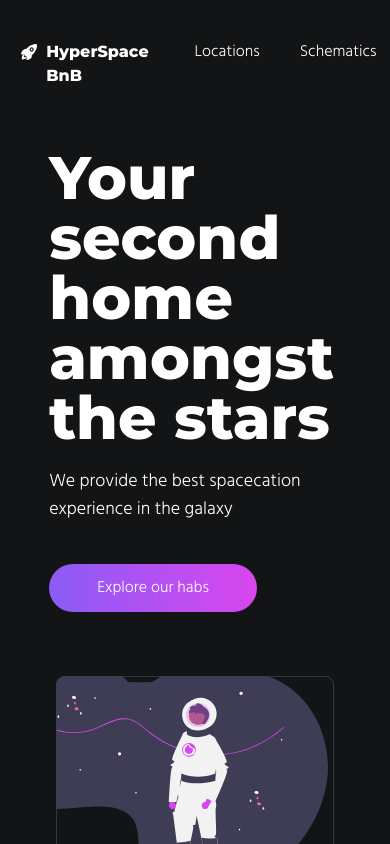
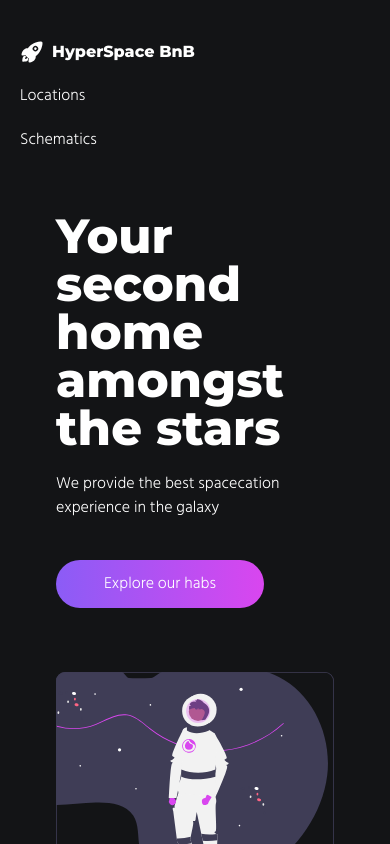
Before and after one commit to CarlsJr4/HyperSpace-BnB, a Next.js app: page / in a window 390 px wide. Shown: the top 844 px of the page. Built offline with nearby package versions, Linux system fonts and the light colour scheme.

Commit message:
Responsive

```diff
--- a/components/Navbar.js
+++ b/components/Navbar.js
@@ -6,7 +6,7 @@ import { IoRocket } from 'react-icons/io5';
 const Navbar = () => {
   return (
     <nav>
-      <ul className="grid grid-cols-navbar gap-10 my-10 mx-5 md:mx-20">
+      <ul className="grid grid-cols-1 sm:grid-cols-navbar gap-5 sm:gap-10 my-10 mx-5 md:mx-20">
         <li className="justify-self-start">
           <StyledLink href="/">
             <span className="flex gap-2">
--- a/pages/index.js
+++ b/pages/index.js
@@ -16,8 +16,10 @@ export default function Home() {
     <MainWrapper title="HyperSpace BnB - Home">
       <section className="grid grid-cols-1 xl:grid-cols-hero items-center justify-items-end gap-6">
         <div>
-          <h1 className="text-6xl my-5">Your second home amongst the stars</h1>
-          <p className="text-lg">
+          <h1 className="text-5xl md:text-6xl my-5">
+            Your second home amongst the stars
+          </h1>
+          <p className="text-md md:text-lg">
             We provide the best spacecation experience in the galaxy
           </p>
           <LinkButton href="locations">Explore our habs</LinkButton>
@@ -79,7 +81,7 @@ export default function Home() {
           />
         </div>
       </SubSection>
-      <LinkButton href="locations">Reserve a hab today</LinkButton>
+      <LinkButton href="locations">Find your hab</LinkButton>
     </MainWrapper>
   );
 }
```
